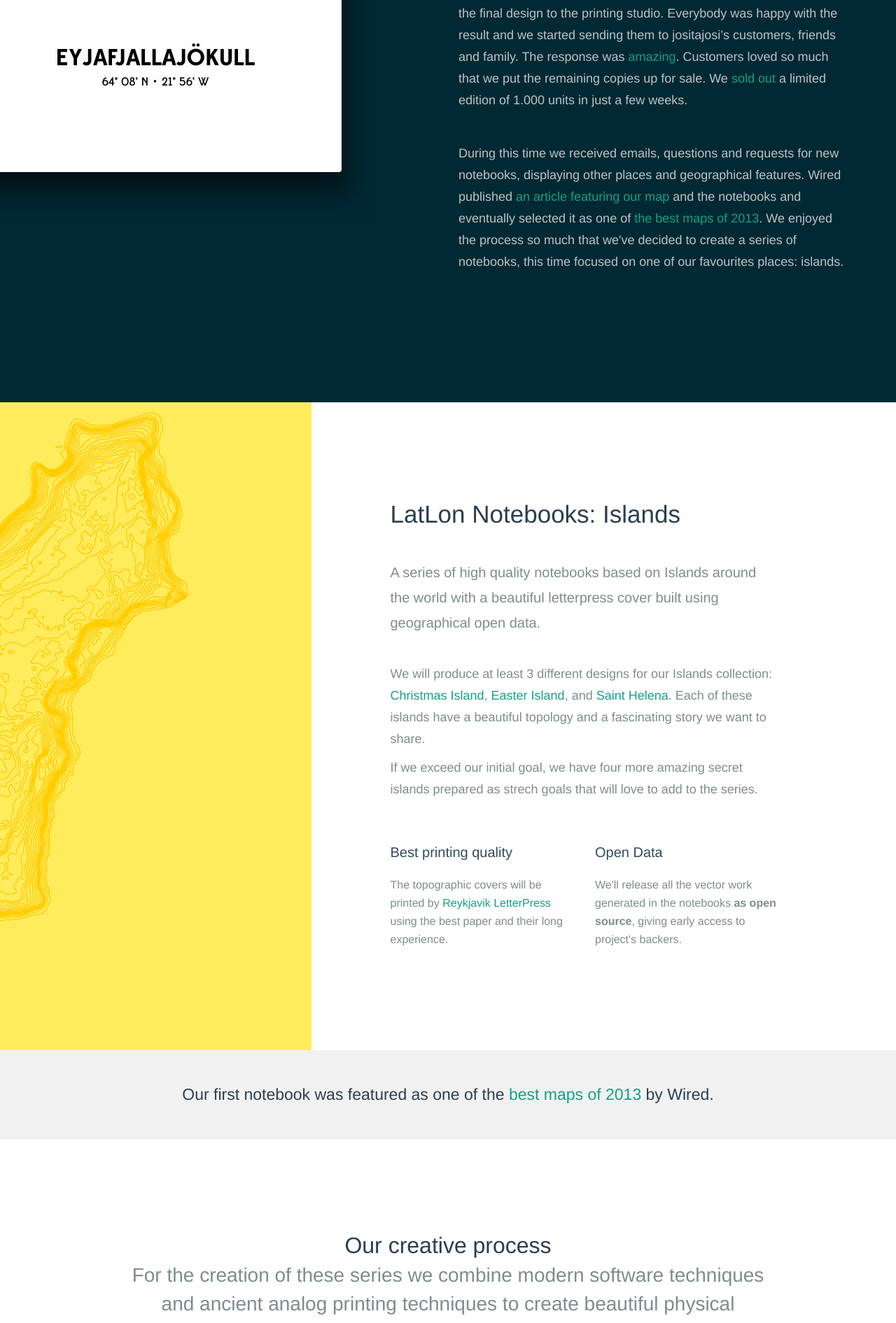
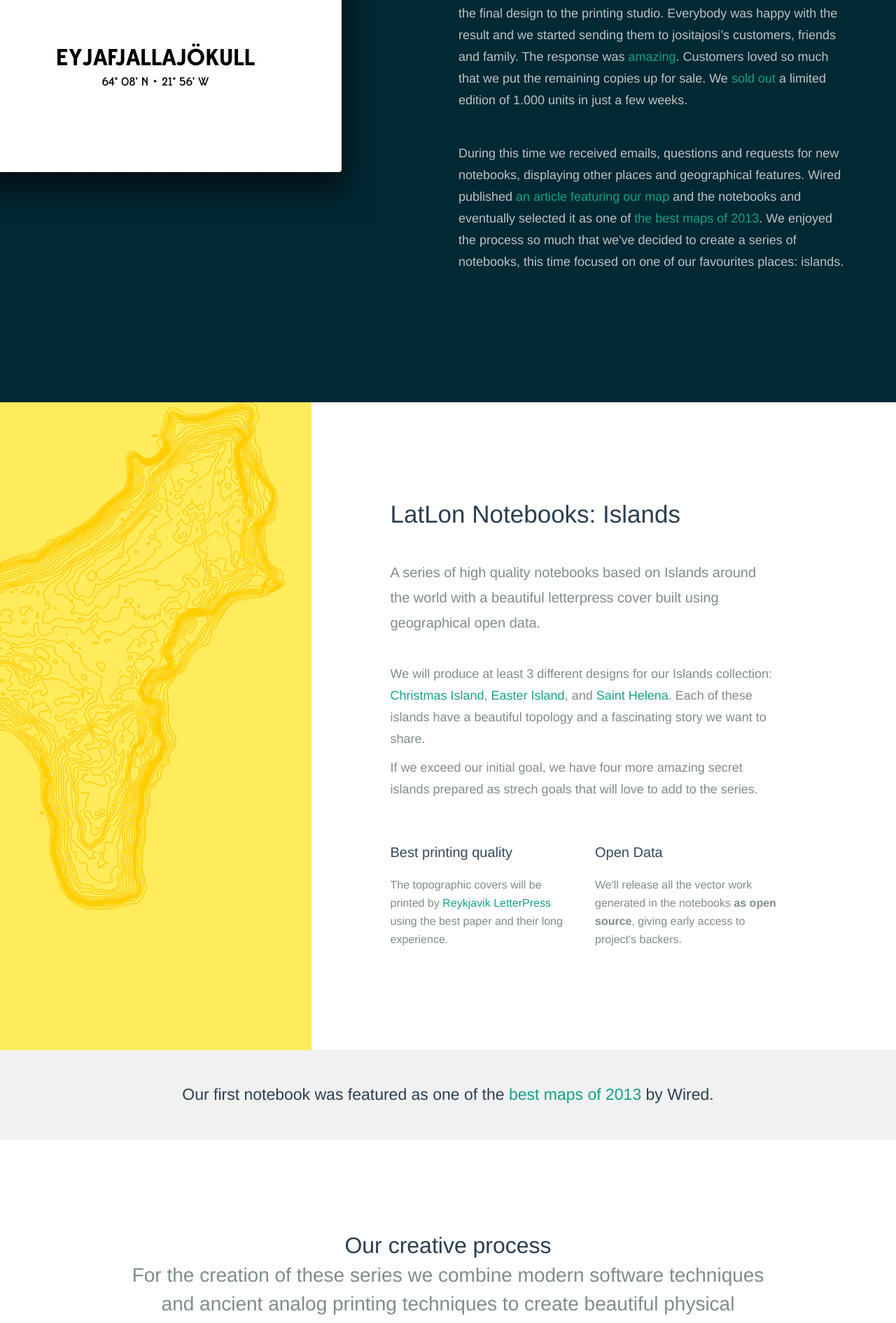
Before and after one commit to joinanalog/joinanalog.github.com, a Jekyll site: the page built from index.html, in a window 1280 px wide. Shown: the part 1669-3560 px from the top of the page at 70% size. Built offline with Jekyll 4.4.1, drawn with Linux system fonts in a browser that asks for light colours.

Commit message:
moving the background into media queries

```diff
--- a/assets/css/style.css
+++ b/assets/css/style.css
@@ -1707,7 +1707,7 @@
   background-color: #002933;
 }
 .latlon-islands-intro .background .col-sm-4 > div {
-  background: rgb(255,236,92) url('../../assets/images/latlon-islands/yellow-background.png') 0 0 no-repeat;
+  background: rgb(255,236,92) url('../../assets/images/latlon-islands/yellow-background.png') 90% -10% no-repeat;
 }
 .as_seen_on {
   background: #f1f1f1;
@@ -1719,6 +1719,9 @@
     padding-top: 20px;
     padding-bottom: 20px;
   }
+  .latlon-islands-intro .background .col-sm-4 > div {
+    background: rgb(255,236,92) url('../../assets/images/latlon-islands/yellow-background.png') 90% 40% no-repeat;
+  }
 }
 .as_seen_on .logo {
   height: 48px !important;
```
